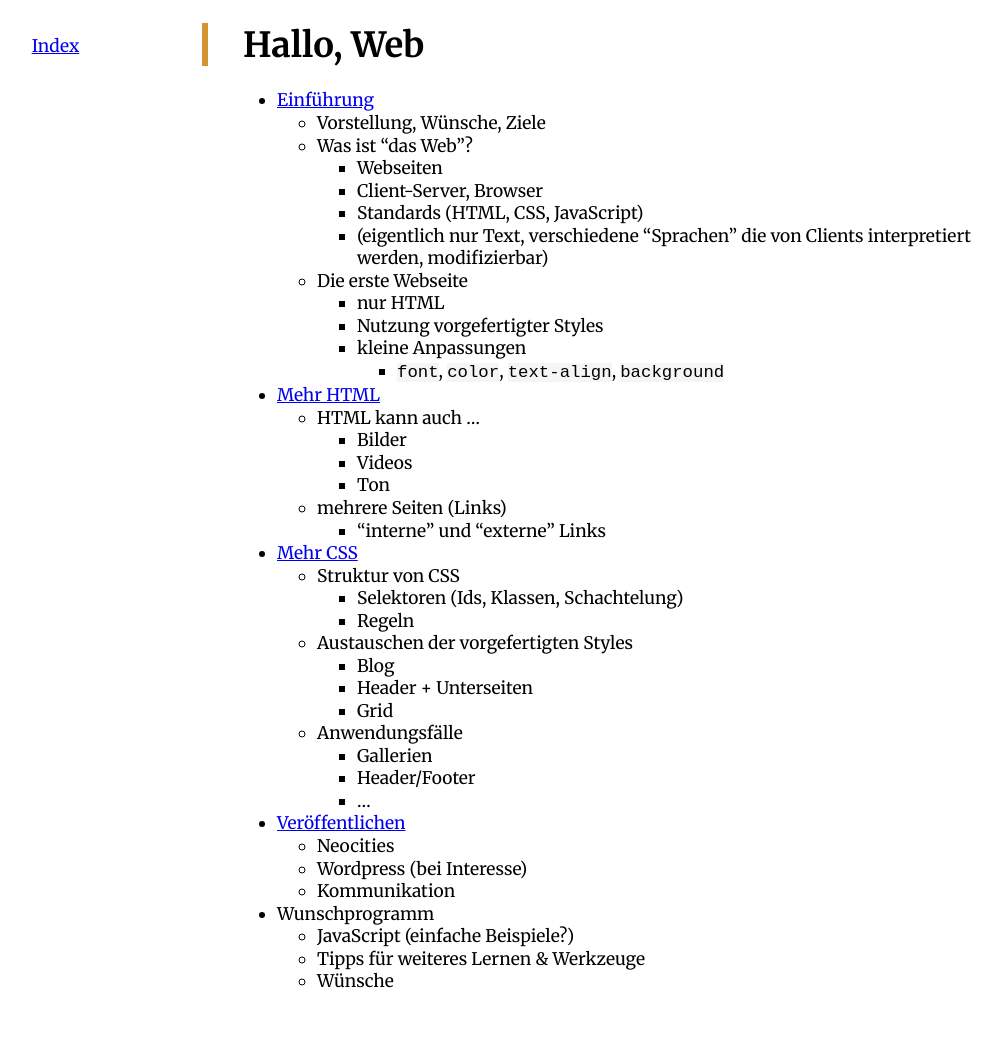
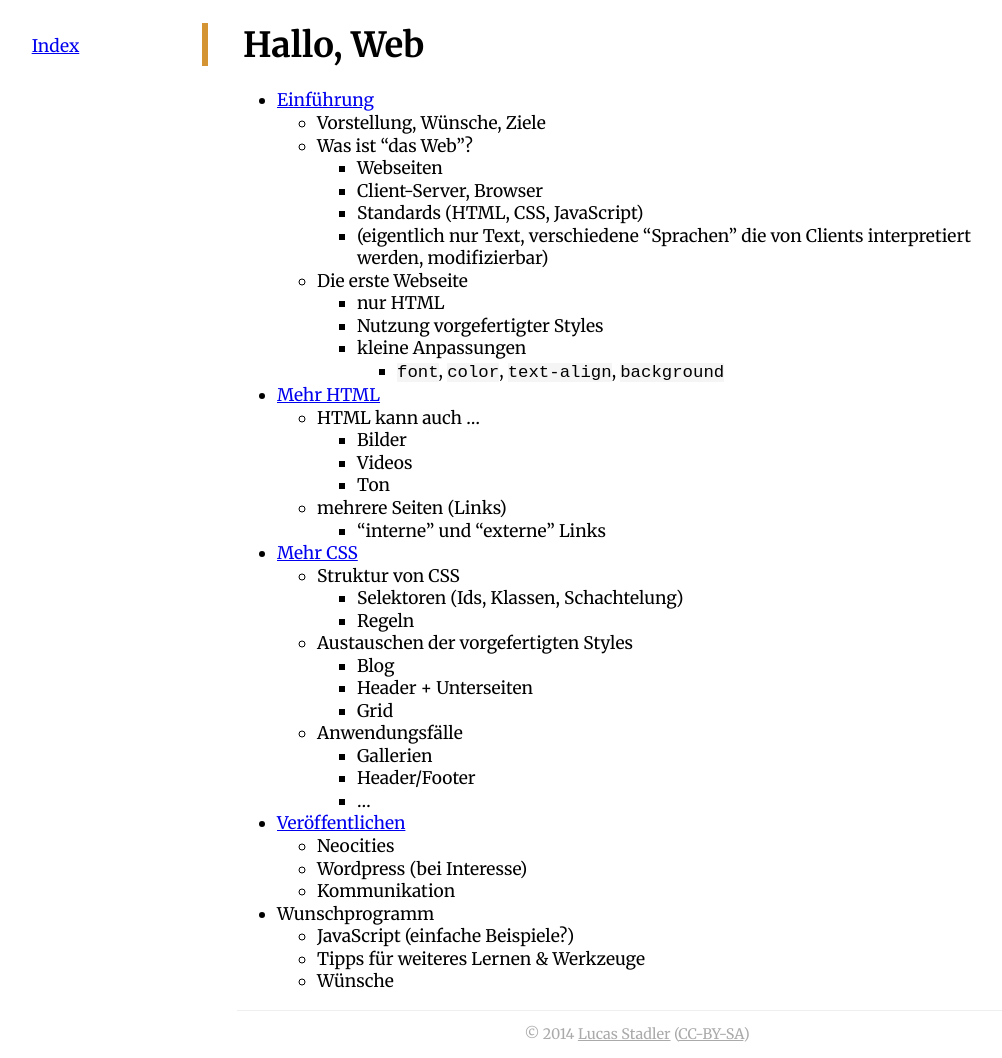
Before and after one commit to heyLu/web101, a Jekyll site: the page built from index.md, in a window 1280 px wide. Shown: the whole page, without its empty margins (3-1005 px from the left). Built offline with Jekyll 4.4.1, drawn with Linux system fonts in a browser that asks for light colours; before the commit the page ends 1010 px from its top, so only the background shows below that.

Commit message:
add license/copyright (cc-by-sa).

```diff
--- a/_layouts/page.html
+++ b/_layouts/page.html
@@ -19,5 +19,11 @@
     </nav>
 
     {{page.content | markdownify}}
+
+    <footer id="rights">
+      <p>© 2014 <a href="http://papill0n.org">Lucas Stadler</a>
+        (<a rel="license" href="https://creativecommons.org/licenses/by-sa/4.0/">CC-BY-SA</a>)
+      </p>
+    </footer>
   </body>
 </html>
--- a/simple.css
+++ b/simple.css
@@ -27,6 +27,17 @@ li > p { margin: 0; }
     padding: 1em;
 }
 
+#rights {
+    border-top: 1px solid #efefef;
+    color: #aaa;
+    font-size: smaller;
+    text-align: center;
+}
+
+#rights a {
+    color: #aaa;
+}
+
 @media (max-width: 1050px) {
     body { margin: 0 1em; }
 
```
Also changed, not shown: 1 other file.
